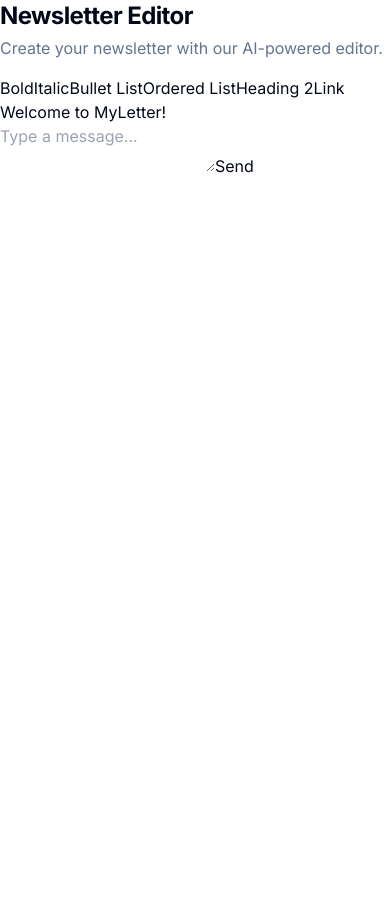
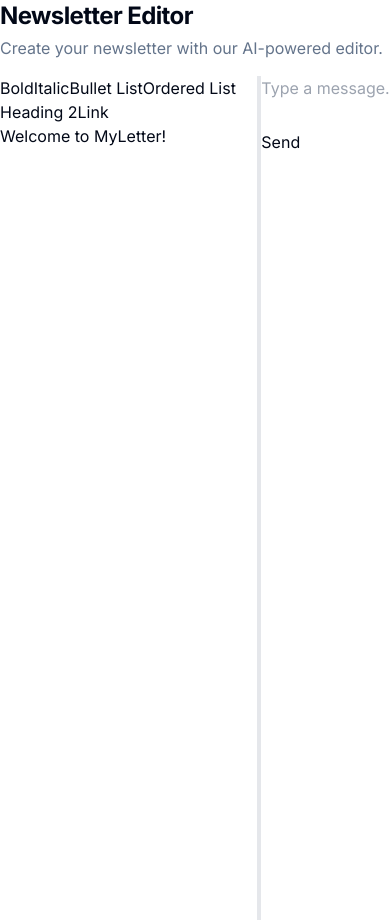
Before and after one commit to expanse-so/myletter-app, a Next.js app: page /dashboard/editor in a window 390 px wide. Built offline with nearby package versions, Linux system fonts and the light colour scheme.

Commit message:
Fix SplitViewLayout component to match test expectations

```diff
--- a/components/split-view-layout.tsx
+++ b/components/split-view-layout.tsx
@@ -3,26 +3,12 @@ import { TipTapEditor } from './tiptap-editor';
 import { CursorChatInterface } from './cursor-chat-interface';
 
 export function SplitViewLayout() {
-  // Default split: 50/50
-  const [splitRatio, setSplitRatio] = useState(0.5);
+  // State for the ratio between left and right panels
+  const [leftPanelFlex, setLeftPanelFlex] = useState(2);
+  const [rightPanelFlex, setRightPanelFlex] = useState(1);
   const [isDragging, setIsDragging] = useState(false);
   const containerRef = useRef<HTMLDivElement>(null);
   const [editorContent, setEditorContent] = useState('<p>Welcome to MyLetter!</p>');
-
-  // Handle window resize
-  useEffect(() => {
-    const handleResize = () => {
-      // If mobile view, reset to stacked layout
-      if (window.innerWidth < 768) {
-        setSplitRatio(1); // Full width for each panel in mobile
-      } else if (splitRatio === 1) {
-        setSplitRatio(0.5); // Reset to 50/50 if coming from mobile view
-      }
-    };
-
-    window.addEventListener('resize', handleResize);
-    return () => window.removeEventListener('resize', handleResize);
-  }, [splitRatio]);
 
   // Handle divider dragging
   const handleMouseDown = (e: React.MouseEvent) => {
@@ -38,11 +24,15 @@ export function SplitViewLayout() {
       const containerWidth = containerRect.width;
       const mouseX = e.clientX - containerRect.left;
 
-      // Calculate new ratio but constrain between 0.2 and 0.8
-      let newRatio = mouseX / containerWidth;
-      newRatio = Math.max(0.2, Math.min(0.8, newRatio));
+      // Calculate new flex values
+      const leftFlex = mouseX / (containerWidth - mouseX);
 
-      setSplitRatio(newRatio);
+      // Ensure minimum panel sizes (around 20%)
+      const minFlex = 0.25;
+      if (leftFlex > minFlex && 1/leftFlex > minFlex) {
+        setLeftPanelFlex(leftFlex * rightPanelFlex);
+        setRightPanelFlex(rightPanelFlex);
+      }
     };
 
     const handleMouseUp = () => {
@@ -58,20 +48,31 @@ export function SplitViewLayout() {
       document.removeEventListener('mousemove', handleMouseMove);
       document.removeEventListener('mouseup', handleMouseUp);
     };
-  }, [isDragging]);
+  }, [isDragging, rightPanelFlex]);
+
+  // Handle sending message from chat interface
+  const handleSendMessage = (message: string) => {
+    // Process the message - in a real app this would likely interact with an API
+    console.log('Message sent:', message);
+  };
 
   // Handle applying content from AI to editor
-  const handleApplyContent = (content: string) => {
+  const handleSelectContent = (content: string) => {
     setEditorContent(content);
+  };
+
+  // Handle editor content changes
+  const handleEditorChange = (html: string) => {
+    setEditorContent(html);
   };
 
   return (
     <div
       className="split-view-container"
       ref={containerRef}
+      data-testid="split-view-container"
       style={{
         display: 'flex',
-        flexDirection: window.innerWidth < 768 ? 'column' : 'row',
         height: '100vh'
       }}
     >
@@ -79,25 +80,24 @@ export function SplitViewLayout() {
         data-testid="left-panel"
         className="left-panel"
         style={{
-          width: window.innerWidth < 768 ? '100%' : `${splitRatio * 100}%`,
+          flex: leftPanelFlex.toString(),
           overflow: 'auto'
         }}
       >
         <TipTapEditor
           initialContent={editorContent}
-          onChange={(html) => setEditorContent(html)}
+          onChange={handleEditorChange}
         />
       </div>
 
       <div
-        data-testid="split-divider"
-        className="divider"
+        data-testid="panel-resizer"
+        className="resizer"
         onMouseDown={handleMouseDown}
         style={{
           cursor: 'col-resize',
           width: '4px',
-          background: '#e5e7eb',
-          display: window.innerWidth < 768 ? 'none' : 'block'
+          background: '#e5e7eb'
         }}
       />
 
@@ -105,11 +105,14 @@ export function SplitViewLayout() {
         data-testid="right-panel"
         className="right-panel"
         style={{
-          width: window.innerWidth < 768 ? '100%' : `${(1 - splitRatio) * 100}%`,
+          flex: rightPanelFlex.toString(),
           overflow: 'auto'
         }}
       >
-        <CursorChatInterface onApplyContent={handleApplyContent} />
+        <CursorChatInterface
+          onSendMessage={handleSendMessage}
+          onSelectContent={handleSelectContent}
+        />
       </div>
     </div>
   );
```
